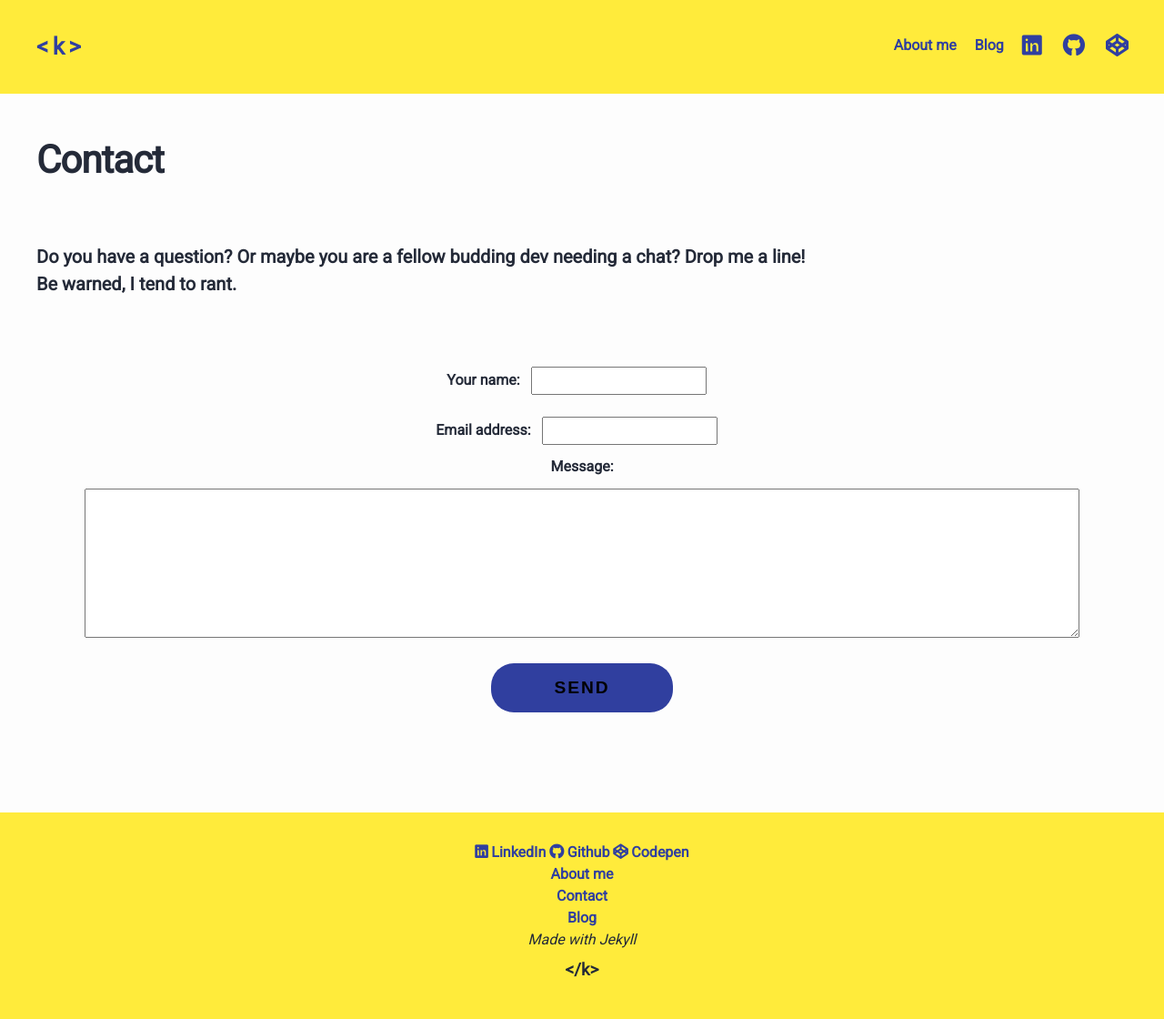
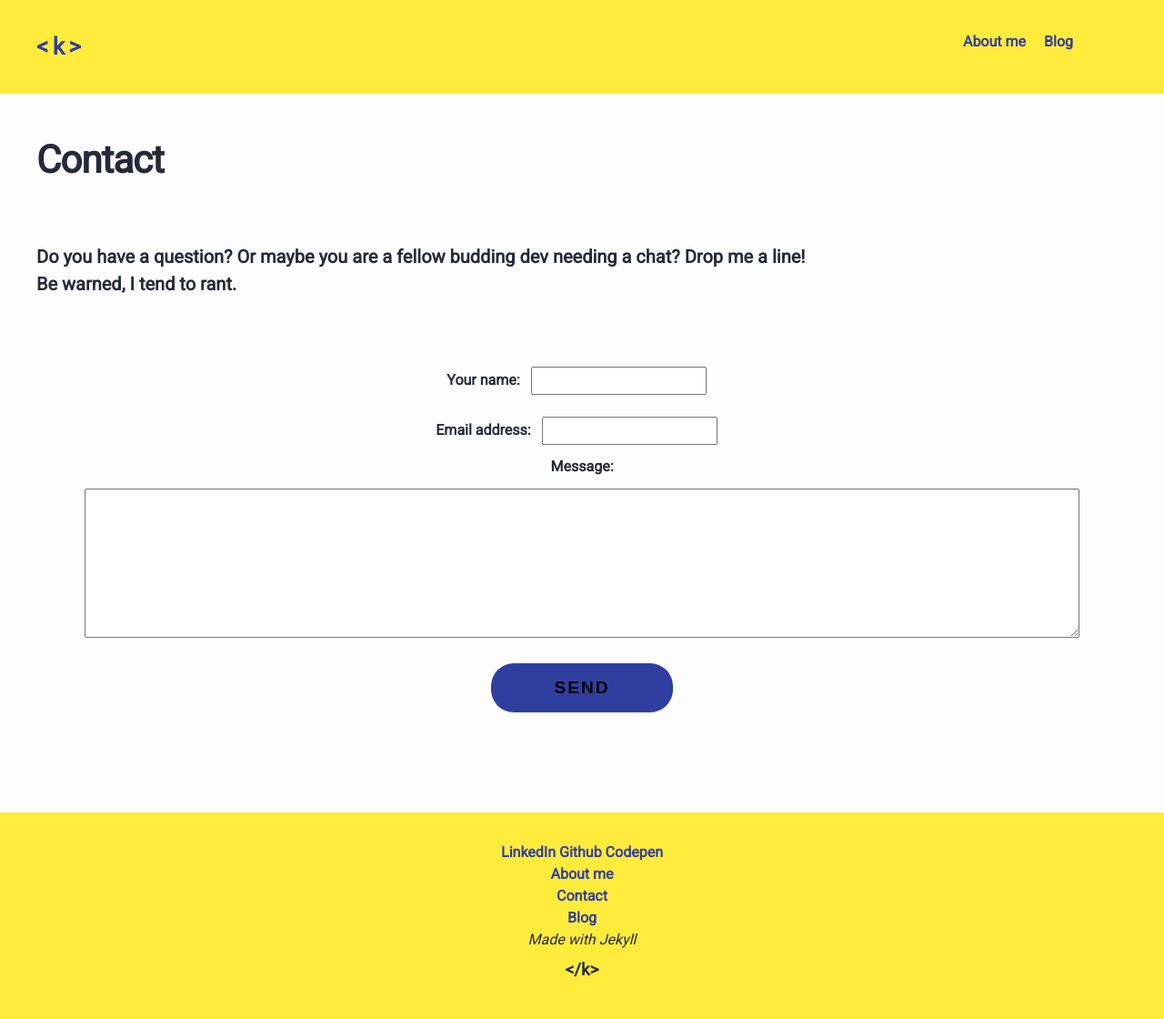
Before and after one commit to krisztin/krisztin.github.io, a Jekyll site: the page built from contact.md, in a window 1280 px wide. Shown: the whole page at 91% size. Built offline with Jekyll 4.4.1, drawn with Linux system fonts in a browser that asks for light colours; nearby versions of some CDN libraries.

Commit message:
rm fontawesome from head

```diff
--- a/_includes/head.html
+++ b/_includes/head.html
@@ -6,7 +6,6 @@
   <meta property='og:image' content="{{ "/assets/img/webpic.png" | absolute_url }}"/>
   <link rel="icon" type="image/x-icon" href="favicon.ico">
   <link rel="stylesheet" href="{{ "/assets/main.css" | absolute_url }}">
-  <link rel="stylesheet" href="https://use.fontawesome.com/releases/v5.0.13/css/all.css" integrity="sha384-DNOHZ68U8hZfKXOrtjWvjxusGo9WQnrNx2sqG0tfsghAvtVlRW3tvkXWZh58N9jp" crossorigin="anonymous">
   {%- if jekyll.environment == 'production' -%}
     {%- include google-analytics.html -%}
   {%- endif -%}
```
